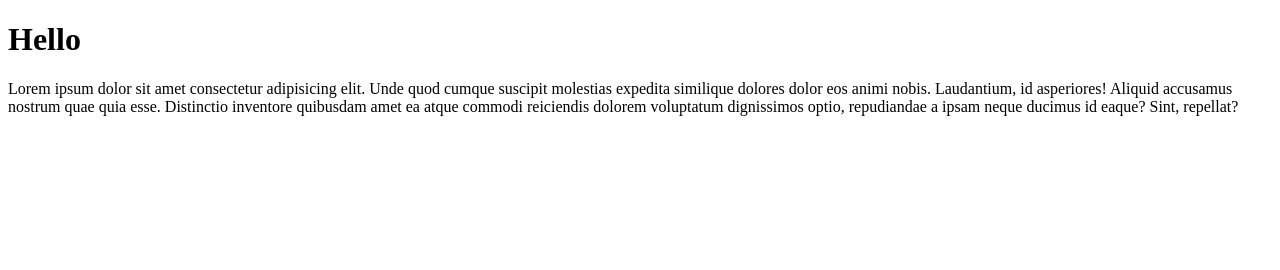
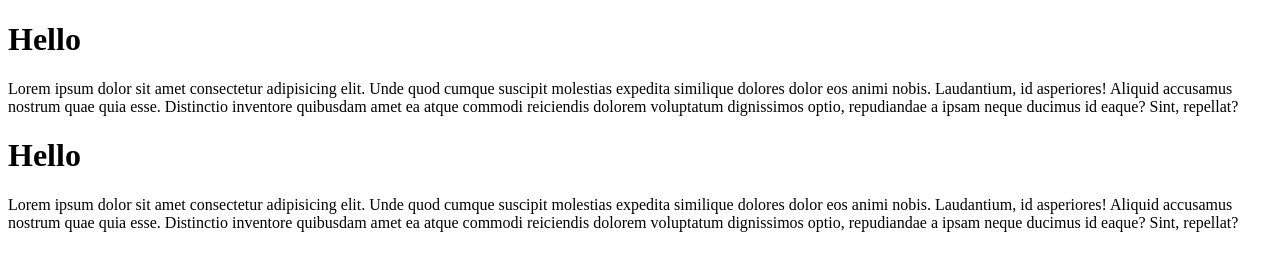
Before and after one commit to chanvate/myweb, a plain HTML site: page index.html in a window 1280 px wide. Drawn offline with Linux system fonts and the light colour scheme.

Commit message:
the 2nd status

```diff
--- a/index.html
+++ b/index.html
@@ -8,5 +8,8 @@
 <body>
     <h1>Hello</h1>
     <p>Lorem ipsum dolor sit amet consectetur adipisicing elit. Unde quod cumque suscipit molestias expedita similique dolores dolor eos animi nobis. Laudantium, id asperiores! Aliquid accusamus nostrum quae quia esse. Distinctio inventore quibusdam amet ea atque commodi reiciendis dolorem voluptatum dignissimos optio, repudiandae a ipsam neque ducimus id eaque? Sint, repellat?</p>
+
+    <h1>Hello</h1>
+    <p>Lorem ipsum dolor sit amet consectetur adipisicing elit. Unde quod cumque suscipit molestias expedita similique dolores dolor eos animi nobis. Laudantium, id asperiores! Aliquid accusamus nostrum quae quia esse. Distinctio inventore quibusdam amet ea atque commodi reiciendis dolorem voluptatum dignissimos optio, repudiandae a ipsam neque ducimus id eaque? Sint, repellat?</p>
 </body>
 </html>
```
